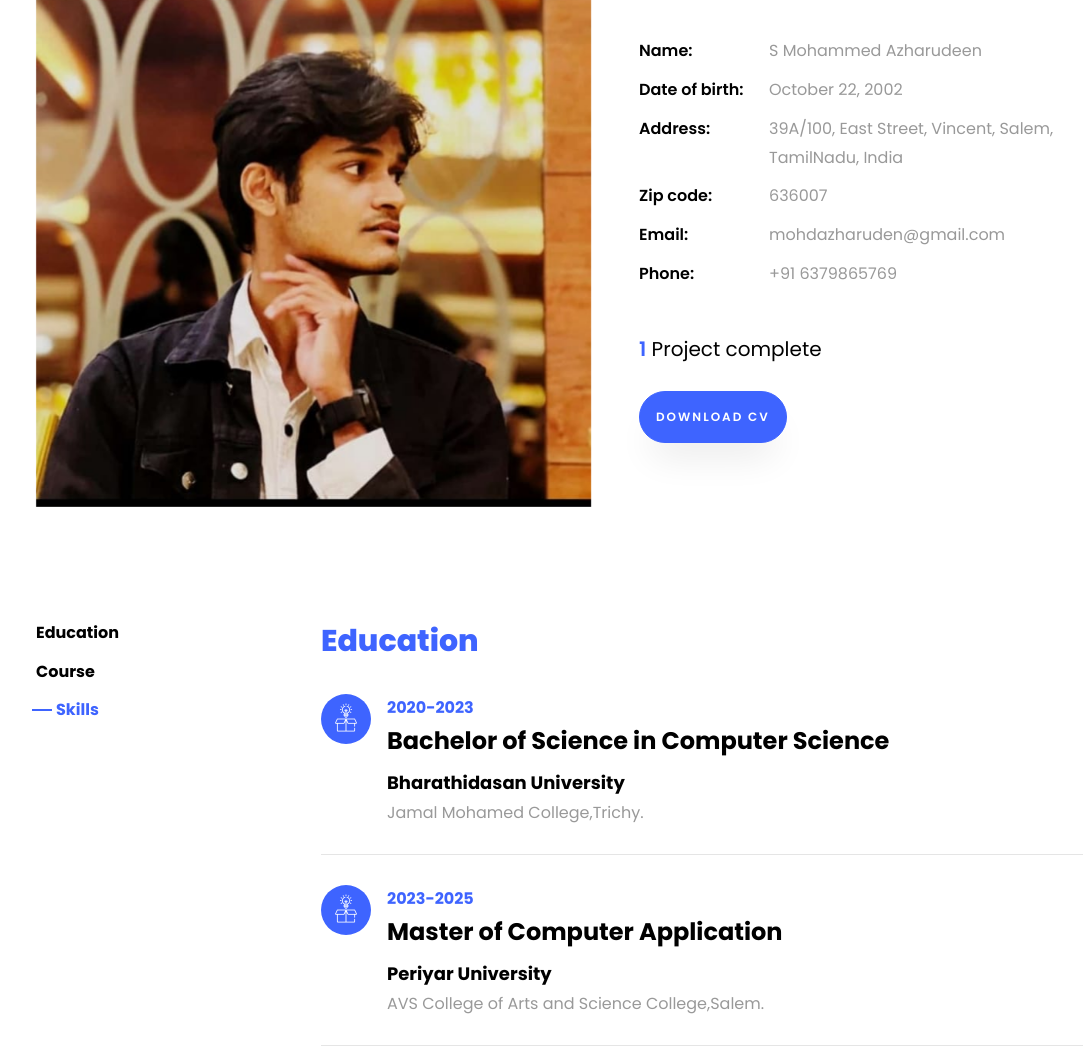
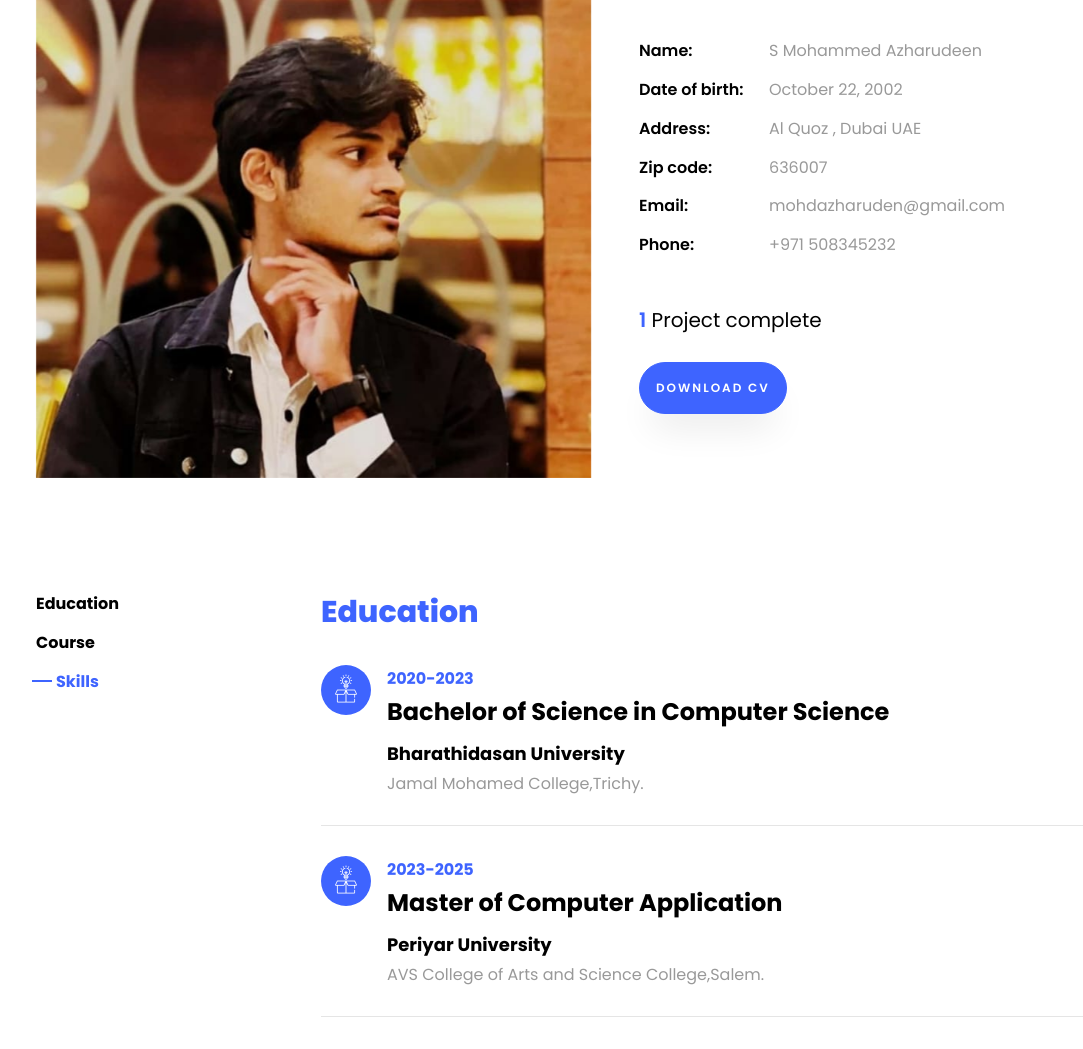
Before and after one commit to its-azhar/portfolio, a plain HTML site: page index.html in a window 1280 px wide. Shown: the part 1065-2114 px from the top of the page, without its empty margins (49-1132 px from the left). Drawn offline with Linux system fonts and the light colour scheme; files whose address does not match are found by name.

Commit message:
second commit

```diff
--- a/index.html
+++ b/index.html
@@ -89,10 +89,10 @@
 		            <ul class="about-info mt-4 px-md-0 px-2">
 		            	<li class="d-flex"><span>Name:</span> <span>S Mohammed Azharudeen</span></li>
 		            	<li class="d-flex"><span>Date of birth:</span> <span>October 22, 2002</span></li>
-		            	<li class="d-flex"><span>Address:</span> <span>39A/100, East Street, Vincent, Salem, TamilNadu, India</span></li>
+		            	<li class="d-flex"><span>Address:</span> <span>Al Quoz , Dubai UAE</span></li>
 		            	<li class="d-flex"><span>Zip code:</span> <span>636007</span></li>
 		            	<li class="d-flex"><span>Email:</span> <span>mohdazharuden@gmail.com</span></li>
-		            	<li class="d-flex"><span>Phone: </span> <span>+91 6379865769</span></li>
+		            	<li class="d-flex"><span>Phone: </span> <span>+971 508345232</span></li>
 		            </ul>
 		          </div>
 		        </div>
@@ -376,7 +376,7 @@
           		</div>
           		<div>
 	          		<h3 class="mb-4">Address</h3>
-		            <p>39A/100, East Street, Vincent, Salem, TamilNadu, India</p>
+		            <p>Al Quoz , Dubai UAE</p>
 		          </div>
 	          </div>
           </div>
@@ -387,7 +387,7 @@
           		</div>
           		<div>
 	          		<h3 class="mb-4">Contact Number</h3>
-		            <p><a href="tel://1234567920">+91 63798 65769</a></p>
+		            <p><a href="tel://1234567920">+971 508345232</a></p>
 	            </div>
 	          </div>
           </div>
@@ -438,7 +438,7 @@
             	<h2 class="ftco-heading-2">Have a Questions?</h2>
             	<div class="block-23 mb-3">
 	              <ul>
-	                <li><a href="#"><span class="icon icon-phone"></span><span class="text">+91 63798 65769</span></a></li>
+	                <li><a href="#"><span class="icon icon-phone"></span><span class="text">+971 508345232</span></a></li>
 	                <li><a href="#"><span class="icon icon-envelope"></span><span class="text">mohdazharuden@gmail.com</span></a></li>
 	              </ul>
 	            </div>
```
